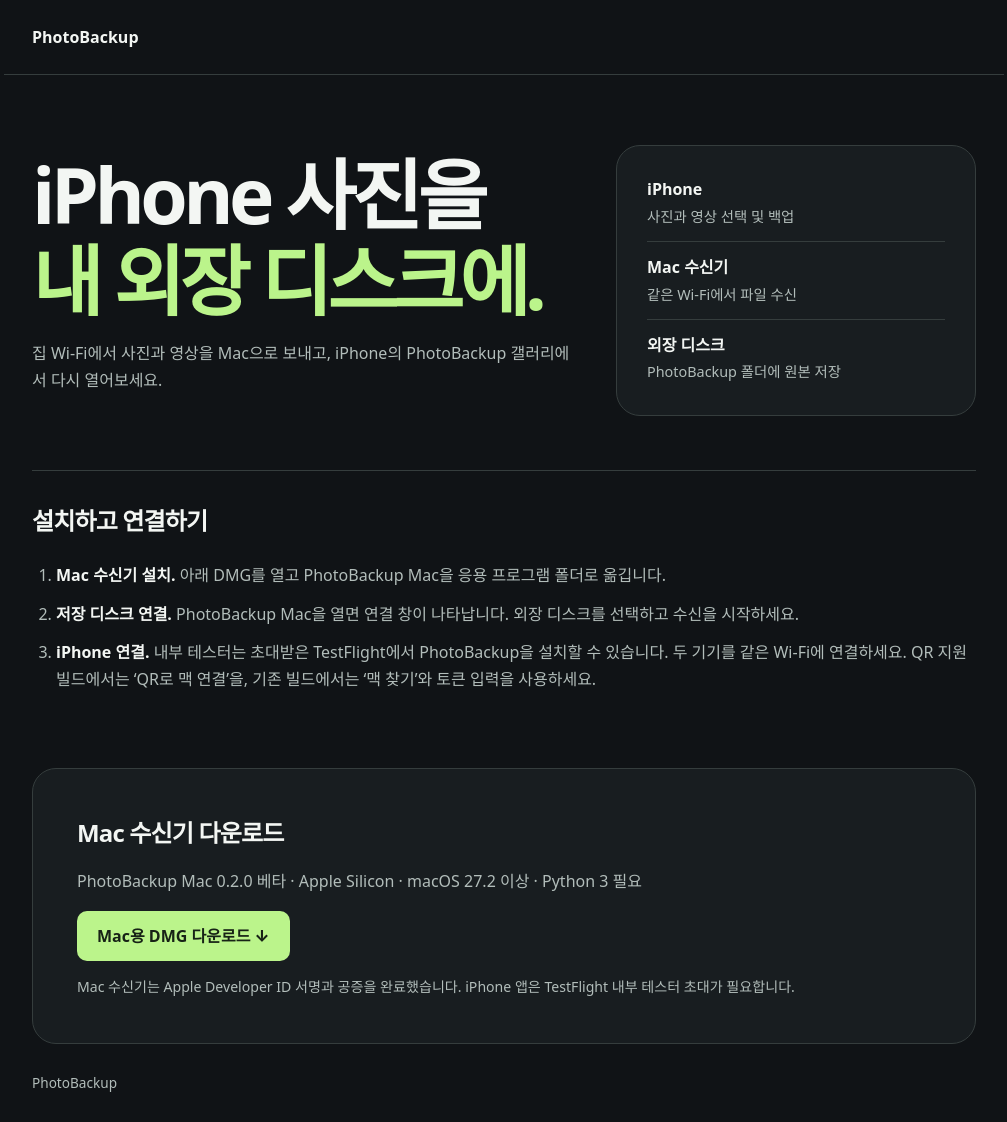
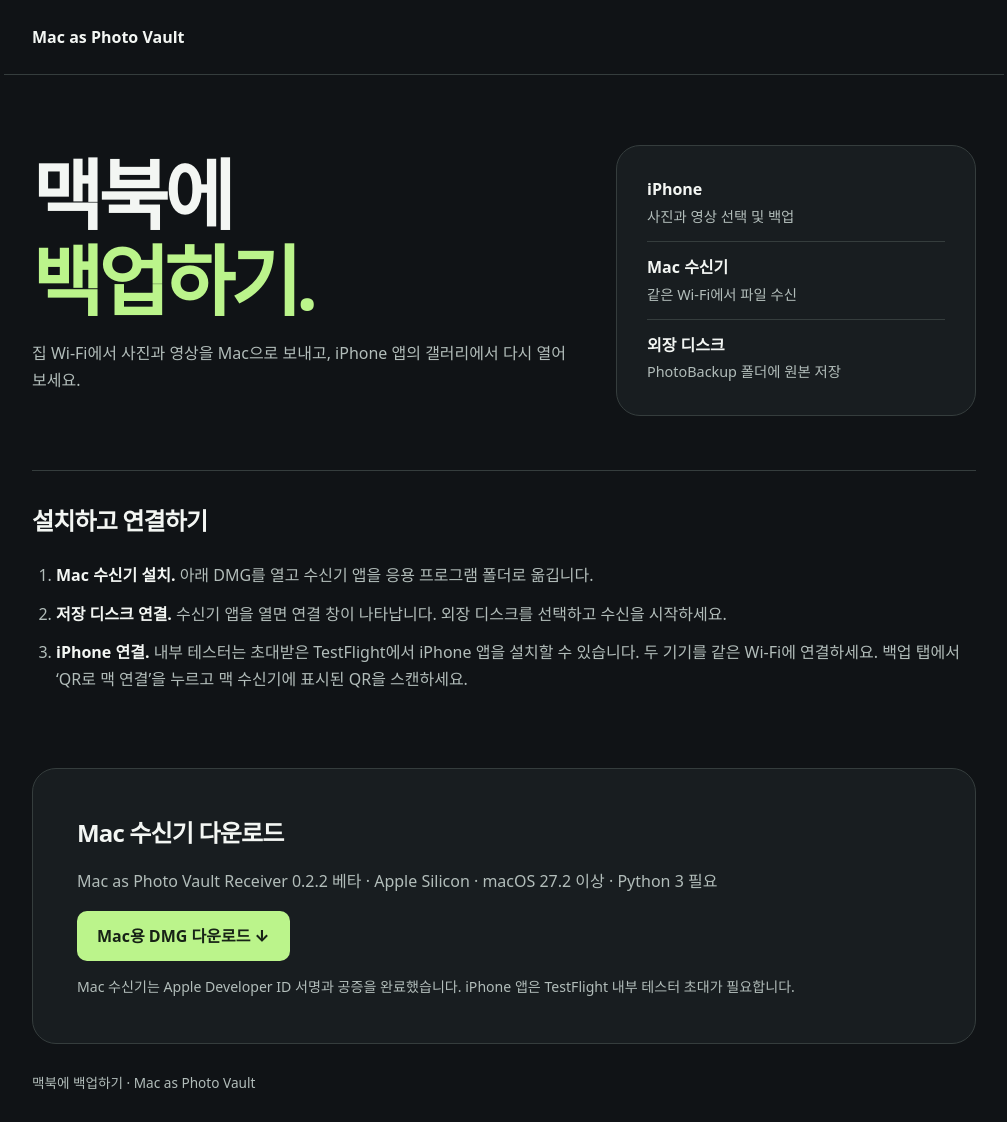
Before and after one commit to WONHEEJANG/photobackup-downloads, a plain HTML site: page index.html in a window 1280 px wide. Shown: the whole page, without its empty margins (136-1143 px from the left). Drawn offline with Linux system fonts and the light colour scheme.

Commit message:
Publish Mac as Photo Vault Receiver 0.2.2

```diff
--- a/index.html
+++ b/index.html
@@ -3,8 +3,8 @@
 <head>
 <meta charset="utf-8">
 <meta name="viewport" content="width=device-width, initial-scale=1">
-<meta name="description" content="PhotoBackup 맥 수신기를 설치하고 iPhone의 사진과 영상을 외장 SSD에 백업하세요.">
-<title>PhotoBackup — Mac 수신기 다운로드</title>
+<meta name="description" content="맥북에 백업하기 수신기를 설치하고 iPhone의 사진과 영상을 외장 SSD에 백업하세요.">
+<title>맥북에 백업하기 — Mac as Photo Vault 수신기 다운로드</title>
 <style>
 :root{color-scheme:dark;--bg:#101316;--panel:#181d20;--text:#f3f6f3;--muted:#b2bdba;--accent:#bbf48b;--line:#353d3d}
 *{box-sizing:border-box}body{margin:0;background:var(--bg);color:var(--text);font-family:system-ui,-apple-system,sans-serif;line-height:1.65}
@@ -16,21 +16,21 @@ section.install{border-top:1px solid var(--line);padding-block:30px 54px}ol{padd
 </style>
 </head>
 <body>
-<header>PhotoBackup</header>
+<header>Mac as Photo Vault</header>
 <main>
 <div class="hero">
-<div><h1>iPhone 사진을<br><span>내 외장 디스크에.</span></h1><p>집 Wi-Fi에서 사진과 영상을 Mac으로 보내고, iPhone의 PhotoBackup 갤러리에서 다시 열어보세요.</p></div>
+<div><h1>맥북에<br><span>백업하기.</span></h1><p>집 Wi-Fi에서 사진과 영상을 Mac으로 보내고, iPhone 앱의 갤러리에서 다시 열어보세요.</p></div>
 <div class="path" aria-label="백업 경로"><div><strong>iPhone</strong><span>사진과 영상 선택 및 백업</span></div><div><strong>Mac 수신기</strong><span>같은 Wi-Fi에서 파일 수신</span></div><div><strong>외장 디스크</strong><span>PhotoBackup 폴더에 원본 저장</span></div></div>
 </div>
 <section class="install" aria-labelledby="guide"><h2 id="guide">설치하고 연결하기</h2>
-<ol><li><strong>Mac 수신기 설치.</strong> 아래 DMG를 열고 PhotoBackup Mac을 응용 프로그램 폴더로 옮깁니다.</li>
-<li><strong>저장 디스크 연결.</strong> PhotoBackup Mac을 열면 연결 창이 나타납니다. 외장 디스크를 선택하고 수신을 시작하세요.</li>
-<li><strong>iPhone 연결.</strong> 내부 테스터는 초대받은 TestFlight에서 PhotoBackup을 설치할 수 있습니다. 두 기기를 같은 Wi-Fi에 연결하세요. QR 지원 빌드에서는 ‘QR로 맥 연결’을, 기존 빌드에서는 ‘맥 찾기’와 토큰 입력을 사용하세요.</li></ol></section>
+<ol><li><strong>Mac 수신기 설치.</strong> 아래 DMG를 열고 수신기 앱을 응용 프로그램 폴더로 옮깁니다.</li>
+<li><strong>저장 디스크 연결.</strong> 수신기 앱을 열면 연결 창이 나타납니다. 외장 디스크를 선택하고 수신을 시작하세요.</li>
+<li><strong>iPhone 연결.</strong> 내부 테스터는 초대받은 TestFlight에서 iPhone 앱을 설치할 수 있습니다. 두 기기를 같은 Wi-Fi에 연결하세요. 백업 탭에서 ‘QR로 맥 연결’을 누르고 맥 수신기에 표시된 QR을 스캔하세요.</li></ol></section>
 <section class="download" aria-labelledby="download"><h2 id="download">Mac 수신기 다운로드</h2>
-<p>PhotoBackup Mac 0.2.0 베타 · Apple Silicon · macOS 27.2 이상 · Python 3 필요</p>
-<a class="button" href="https://github.com/WONHEEJANG/photobackup-downloads/releases/download/v0.2.0-notarized/PhotoBackup-Mac.dmg">Mac용 DMG 다운로드 ↓</a>
+<p>Mac as Photo Vault Receiver 0.2.2 베타 · Apple Silicon · macOS 27.2 이상 · Python 3 필요</p>
+<a class="button" href="https://github.com/WONHEEJANG/photobackup-downloads/releases/download/v0.2.2-notarized/Mac-as-Photo-Vault-Receiver.dmg">Mac용 DMG 다운로드 ↓</a>
 <p class="note">Mac 수신기는 Apple Developer ID 서명과 공증을 완료했습니다. iPhone 앱은 TestFlight 내부 테스터 초대가 필요합니다.</p></section>
 </main>
-<footer>PhotoBackup</footer>
+<footer>맥북에 백업하기 · Mac as Photo Vault</footer>
 </body>
 </html>
```
